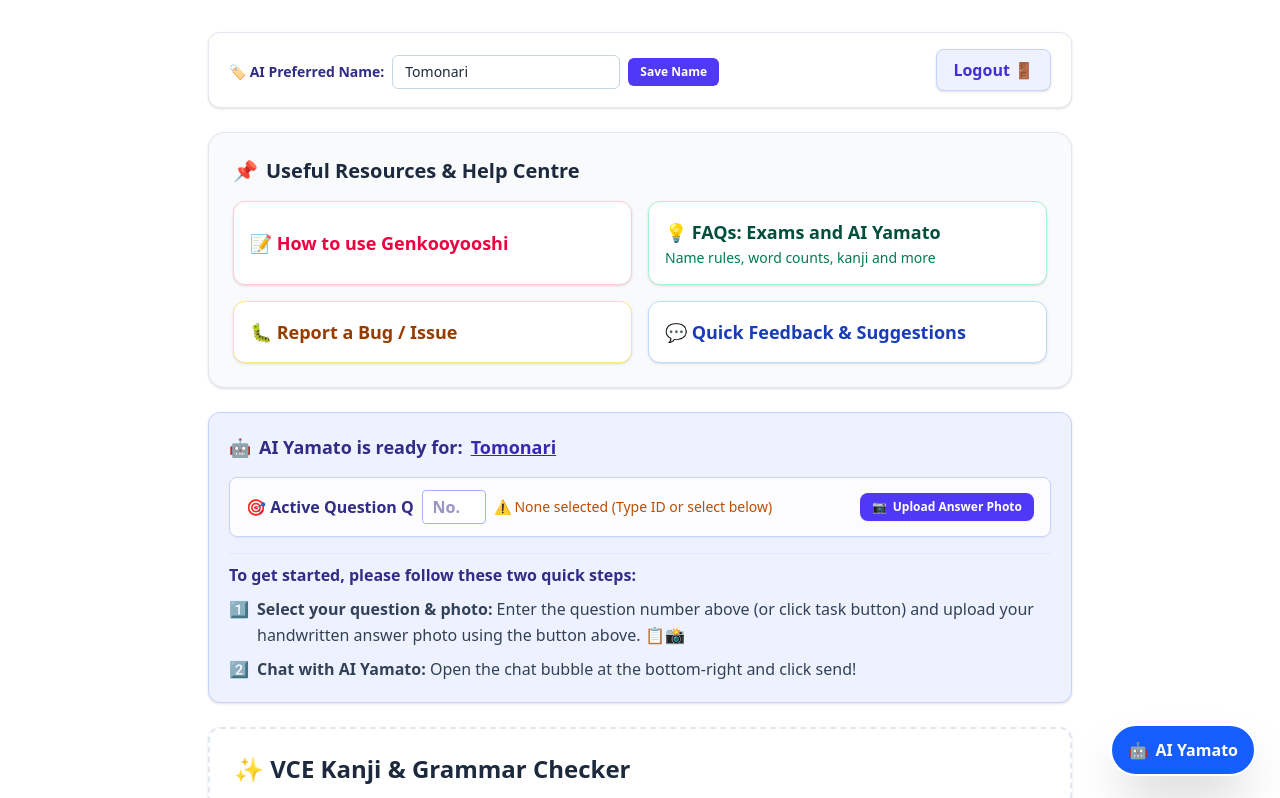
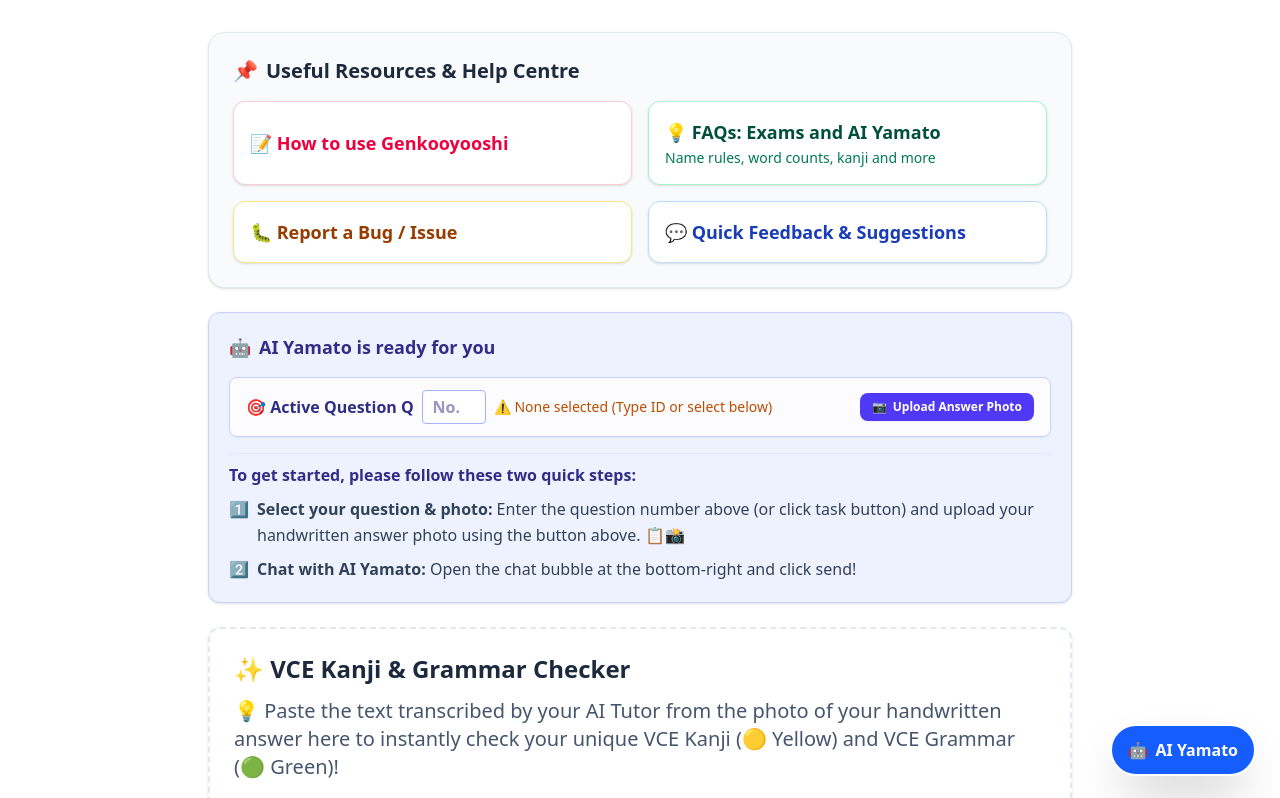
Before and after one commit to tsskservice-hub/app, a React (Vite) app: page /vce/writing-tutor in a window 1280 px wide. Shown: the top 798 px of the page. Built offline with nearby package versions, Linux system fonts and the light colour scheme.

Commit message:
same as before

```diff
--- a/src/pages/eoy-writing.tsx
+++ b/src/pages/eoy-writing.tsx
@@ -183,13 +183,10 @@ function HighlightChecker() {
 }
 
 export default function Dashboard() {
-  const navigate = useNavigate();
   const [activeCategory, setActiveCategory] = useState<string>("all");
   const [activeTextType, setActiveTextType] = useState<string>("all");
   const [activeModal, setActiveModal] = useState<string | null>(null);
   const [loading, setLoading] = useState<boolean>(false);
-  const [userNickname, setUserNickname] = useState<string>("Tomonari");
-  const [isSavingNickname, setIsSavingNickname] = useState<boolean>(false);
   const [selectedQuestion, setSelectedQuestion] = useState<any>(null);
   const [showScrollTop, setShowScrollTop] = useState<boolean>(false);
 
@@ -301,7 +298,7 @@ export default function Dashboard() {
           pace: tutorLevel,
           visualPrompt,
           assignedQuestion: assignedQuestionText,
-          userNickname: userNickname || "Student",
+          userNickname: "Student",
           imageBase64: imageBase64
         }),
       });
@@ -329,22 +326,6 @@ export default function Dashboard() {
     };
   }, []);
 
-  const handleSaveNickname = async () => {
-    setIsSavingNickname(true);
-    try {
-      await new Promise((resolve) => setTimeout(resolve, 500));
-      alert("Preferred name saved successfully! ✨");
-    } catch (error: any) {
-      console.error("Error saving nickname:", error);
-    } finally {
-      setIsSavingNickname(false);
-    }
-  };
-
-  const handleLogout = () => {
-    navigate("/");
-  };
-
   const filteredQuestions = questions.filter((q) => {
     const matchesCategory =
       activeCategory === "all" || q.category === activeCategory;
@@ -365,39 +346,6 @@ export default function Dashboard() {
 
   return (
     <main className="max-w-4xl mx-auto px-4 py-8 font-sans bg-white min-h-screen text-slate-800 relative">
-
-      <div className="flex flex-col sm:flex-row justify-between items-start sm:items-center bg-white px-5 py-4 rounded-xl mb-6 border border-slate-200 shadow-sm gap-4">
-        <div className="flex flex-col gap-2 w-full sm:w-auto">
-          <div className="flex items-center gap-2 flex-wrap mt-1">
-            <label htmlFor="nickname" className="text-sm font-bold text-indigo-900">
-              🏷️ AI Preferred Name:
-            </label>
-            <input
-              id="nickname"
-              type="text"
-              value={userNickname}
-              onChange={(e) => setUserNickname(e.target.value)}
-              placeholder="e.g. Taro"
-              className="px-3 py-1.5 text-sm border border-slate-300 rounded-md focus:outline-none focus:ring-2 focus:ring-indigo-500 bg-white"
-            />
-            <button
-              onClick={handleSaveNickname}
-              disabled={isSavingNickname}
-              className="px-3 py-1.5 bg-indigo-600 hover:bg-indigo-700 text-white font-bold text-xs rounded-md transition-colors cursor-pointer disabled:opacity-50"
-            >
-              {isSavingNickname ? "Saving..." : "Save Name"}
-            </button>
-          </div>
-        </div>
-
-        <button
-          onClick={handleLogout}
-          className="px-4 py-2 bg-indigo-50 hover:bg-indigo-100 text-indigo-700 border border-indigo-200 rounded-lg cursor-pointer font-bold text-base transition-colors shadow-sm self-end sm:self-center"
-        >
-          Logout 🚪
-        </button>
-      </div>
-
       <div className="mb-6 p-6 bg-slate-50 border border-slate-200 rounded-2xl shadow-sm">
         <h2 className="text-xl font-bold text-slate-800 m-0 mb-4 flex items-center gap-2">
           <span>📌</span> Useful Resources & Help Centre
@@ -424,10 +372,7 @@ export default function Dashboard() {
       <div>
         <div className="mb-6 p-5 bg-indigo-50 border border-indigo-200 rounded-xl shadow-sm space-y-4">
           <div className="flex items-center gap-2 text-indigo-900 font-bold text-lg flex-wrap">
-            <span>🤖</span> AI Yamato is ready for:{" "}
-            <span className="font-bold text-indigo-800 underline">
-              {userNickname}
-            </span>
+            <span>🤖</span> AI Yamato is ready for you
           </div>
 
           <div id="active-ai-tutor-banner" className="px-4 py-3 bg-white/80 border border-indigo-200 rounded-lg text-indigo-900 text-base font-bold flex flex-col sm:flex-row justify-between items-start sm:items-center shadow-xs scroll-mt-6 gap-3">
```
